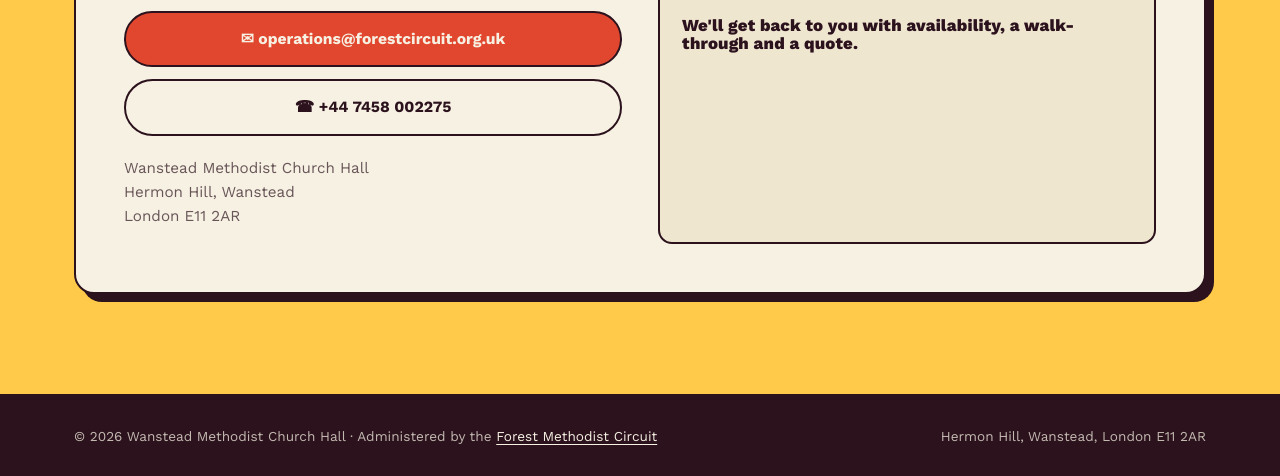
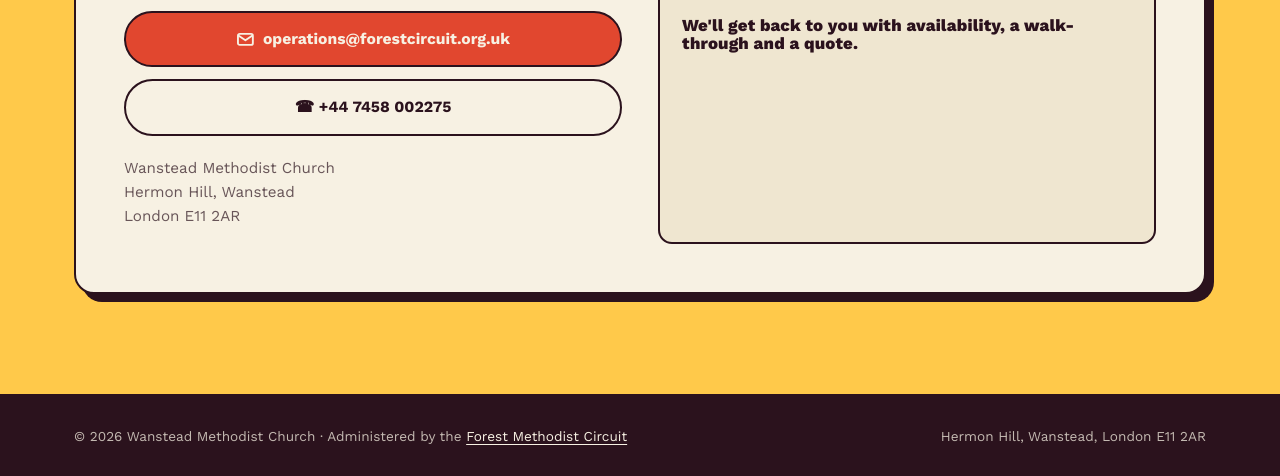
Before and after one commit to bmcwhinney/wansteadlanding, a plain HTML site: page index.html in a window 1280 px wide. Shown: the part 3770-4246 px from the top of the page. Drawn offline with nearby package versions, Linux system fonts and the light colour scheme.

Commit message:
Clarify the email icon and drop Hall from the address.

```diff
--- a/index.html
+++ b/index.html
@@ -198,6 +198,10 @@
   .btn-outline:hover{ background:var(--ink); color:var(--paper); }
   .btn-cream{ background:var(--paper); color:var(--ink); border-color:var(--ink); }
   .btn-cream:hover{ background:var(--ink); color:var(--paper); }
+  .btn svg{
+    width:1.2em; height:1.2em; flex:none;
+    stroke:currentColor; fill:none;
+  }
 
   :focus-visible{
     outline: 3px solid var(--sky);
@@ -816,10 +820,10 @@
           <p class="contact-who">David Bishop</p>
           <p class="contact-role">Operations, Forest Circuit</p>
           <div class="contact-actions">
-            <a href="mailto:operations@forestcircuit.org.uk?subject=Hire%20enquiry%20-%20Wanstead%20Methodist%20Church" class="btn btn-solid">✉ operations@forestcircuit.org.uk</a>
+            <a href="mailto:operations@forestcircuit.org.uk?subject=Hire%20enquiry%20-%20Wanstead%20Methodist%20Church" class="btn btn-solid"><svg viewBox="0 0 24 24" aria-hidden="true" width="22" height="22"><rect x="2.5" y="5" width="19" height="14" rx="2.2" stroke-width="2.4"/><path d="M3.5 7.2 12 13.2 20.5 7.2" stroke-width="2.4" stroke-linecap="round" stroke-linejoin="round"/></svg> operations@forestcircuit.org.uk</a>
             <a href="tel:+447458002275" class="btn btn-outline">☎ +44 7458 002275</a>
           </div>
-          <p class="contact-address">Wanstead Methodist Church Hall<br>Hermon Hill, Wanstead<br>London E11 2AR</p>
+          <p class="contact-address">Wanstead Methodist Church<br>Hermon Hill, Wanstead<br>London E11 2AR</p>
         </div>
         <div class="contact-side">
           <h3>Before you write in, it helps to know:</h3>
@@ -839,7 +843,7 @@
 
 <footer>
   <div class="wrap">
-    <div>© <span id="year"></span> Wanstead Methodist Church Hall · Administered by the <a href="https://www.forestcircuit.co.uk" target="_blank" rel="noopener noreferrer">Forest Methodist Circuit</a></div>
+    <div>© <span id="year"></span> Wanstead Methodist Church · Administered by the <a href="https://www.forestcircuit.co.uk" target="_blank" rel="noopener noreferrer">Forest Methodist Circuit</a></div>
     <div>Hermon Hill, Wanstead, London E11 2AR</div>
   </div>
 </footer>
```
